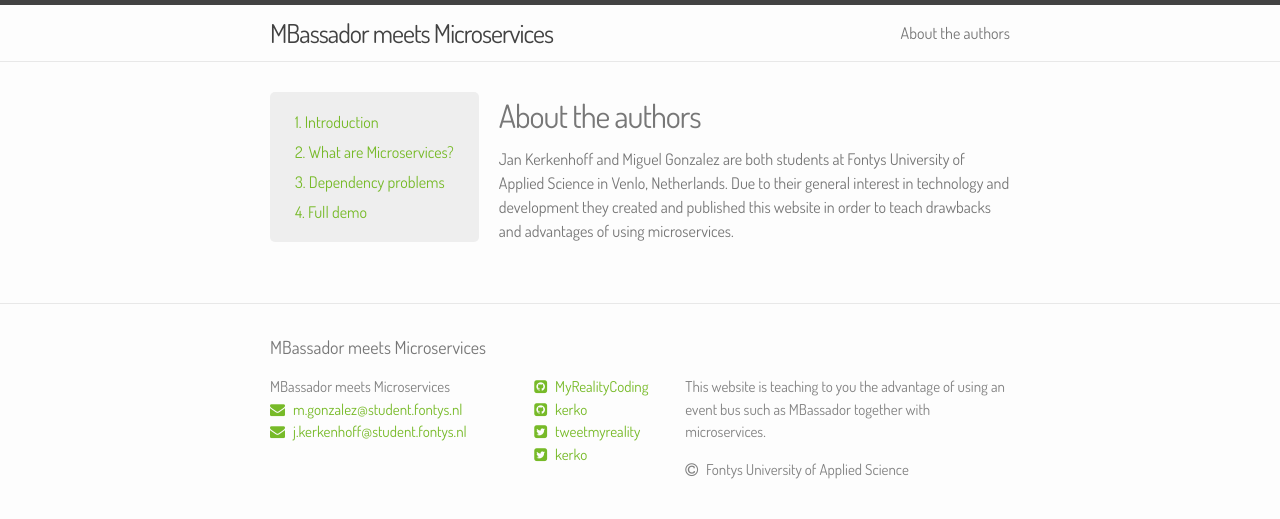
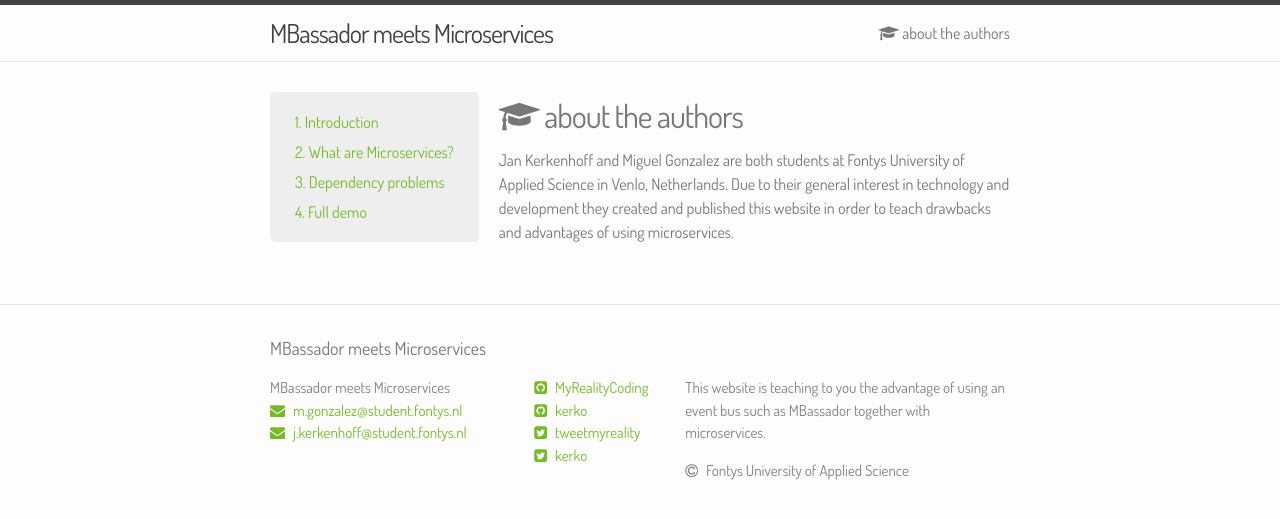
Before and after one commit to sebivenlo/microservices-eventbus, a Jekyll site: the page built from about.md, in a window 1280 px wide. Shown: the top 519 px of the page. Built offline with Jekyll 4.4.1, drawn with Linux system fonts in a browser that asks for light colours; nearby versions of some CDN libraries.

Commit message:
Add icon to about page

```diff
--- a/_includes/header.html
+++ b/_includes/header.html
@@ -5,14 +5,6 @@
     <a class="site-title" href="{{ site.baseurl }}/">{{ site.title }}</a>
 
     <nav class="site-nav">
-      <a href="#" class="menu-icon">
-        <svg viewBox="0 0 18 15">
-          <path fill="#424242" d="M18,1.484c0,0.82-0.665,1.484-1.484,1.484H1.484C0.665,2.969,0,2.304,0,1.484l0,0C0,0.665,0.665,0,1.484,0 h15.031C17.335,0,18,0.665,18,1.484L18,1.484z"/>
-          <path fill="#424242" d="M18,7.516C18,8.335,17.335,9,16.516,9H1.484C0.665,9,0,8.335,0,7.516l0,0c0-0.82,0.665-1.484,1.484-1.484 h15.031C17.335,6.031,18,6.696,18,7.516L18,7.516z"/>
-          <path fill="#424242" d="M18,13.516C18,14.335,17.335,15,16.516,15H1.484C0.665,15,0,14.335,0,13.516l0,0 c0-0.82,0.665-1.484,1.484-1.484h15.031C17.335,12.031,18,12.696,18,13.516L18,13.516z"/>
-        </svg>
-      </a>
-
       <div class="trigger">
         {% for page in site.pages %}
           {% if page.title %}
--- a/about.md
+++ b/about.md
@@ -1,6 +1,6 @@
 ---
 layout: page
-title: About the authors
+title: <i class="fa fa-graduation-cap"></i> about the authors
 permalink: /about/
 ---
 Jan Kerkenhoff and Miguel Gonzalez are both students at Fontys University of Applied Science in Venlo, Netherlands. Due to their general interest in technology and development they created and published this website in order to teach drawbacks and advantages of using microservices.
```
